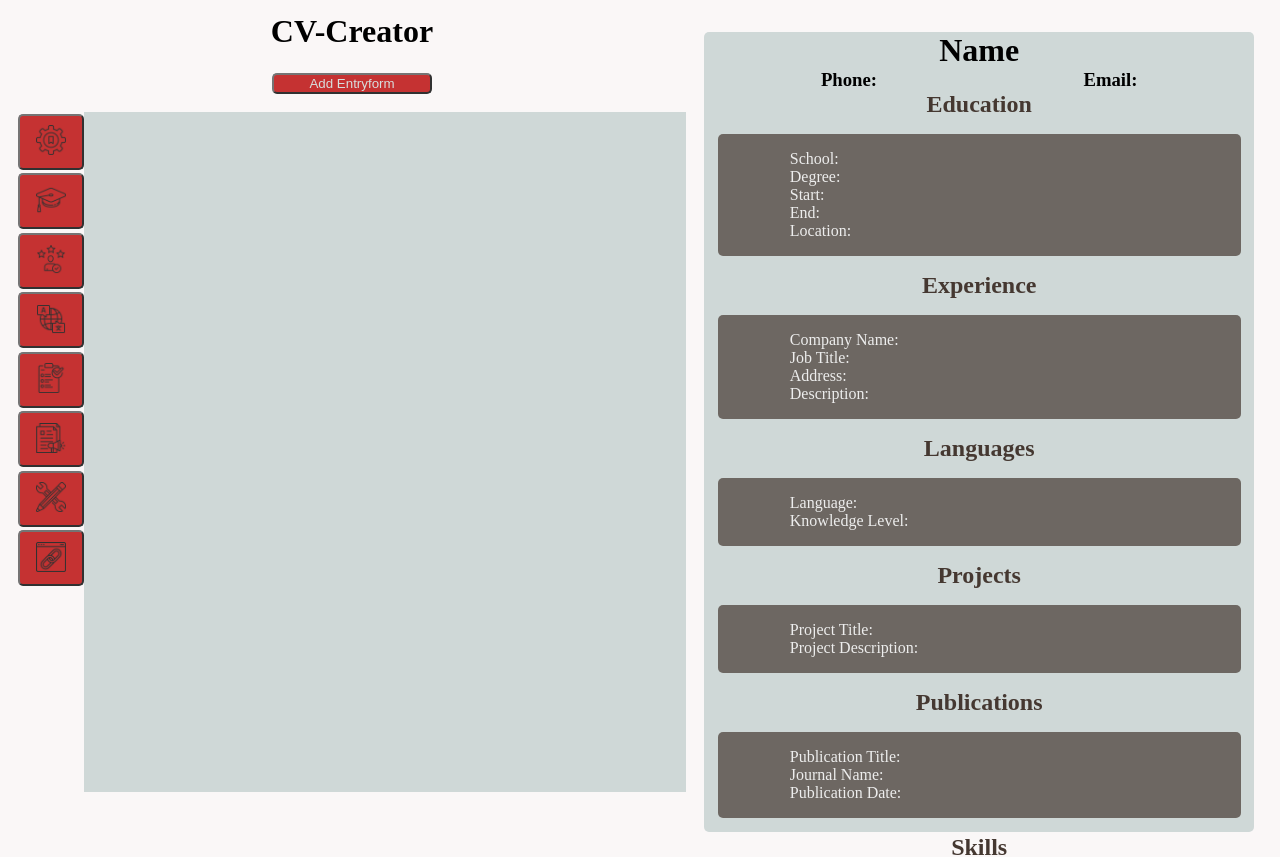
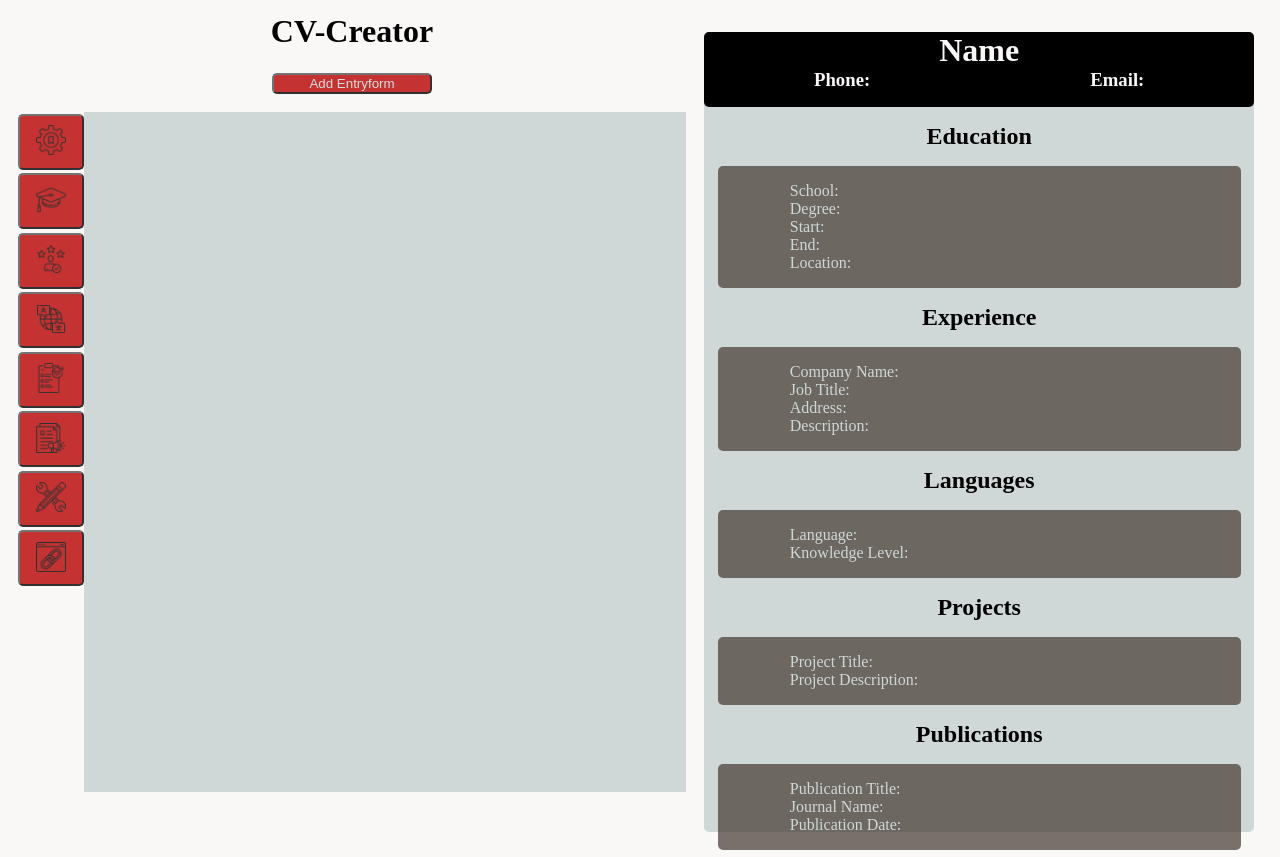
Before and after one commit to Paul-1783/CV-Application, a React (Vite) app: page / in a window 1280 px wide. Shown: the top 857 px of the page. Built offline with nearby package versions, Linux system fonts and the light colour scheme.

Commit message:
added minor header changes

```diff
--- a/src/styles/preview.css
+++ b/src/styles/preview.css
@@ -17,20 +17,27 @@
     width: 43dvw;
     height: 100dvh;
     background-color: var(--primary-color);
-    color: var(--secondary-color);
     border-radius: 5px;
 }
 
-.preview-frame h2{
-    color: var(--tertiary-color)
+ .preview-frame h1, .preview-frame h3 {
+    text-align: center;
+    color: var(--secondary-color)
 }
 
+.preview-frame h2{
+    color: var(--quartery-color)
+}
 
 .general-info {
-   width: 95%;
-   margin: 0 auto;
+   width: 100%;
+   background-color: var(--quartery-color);
+   color: var(--primary-color);
+   margin: 0 auto 2dvh;
+   padding-bottom: 2dvh;
    text-align: center;
    max-height: 200px;
+   border-radius: 5px;
 }
 
 .general-info *{
```
